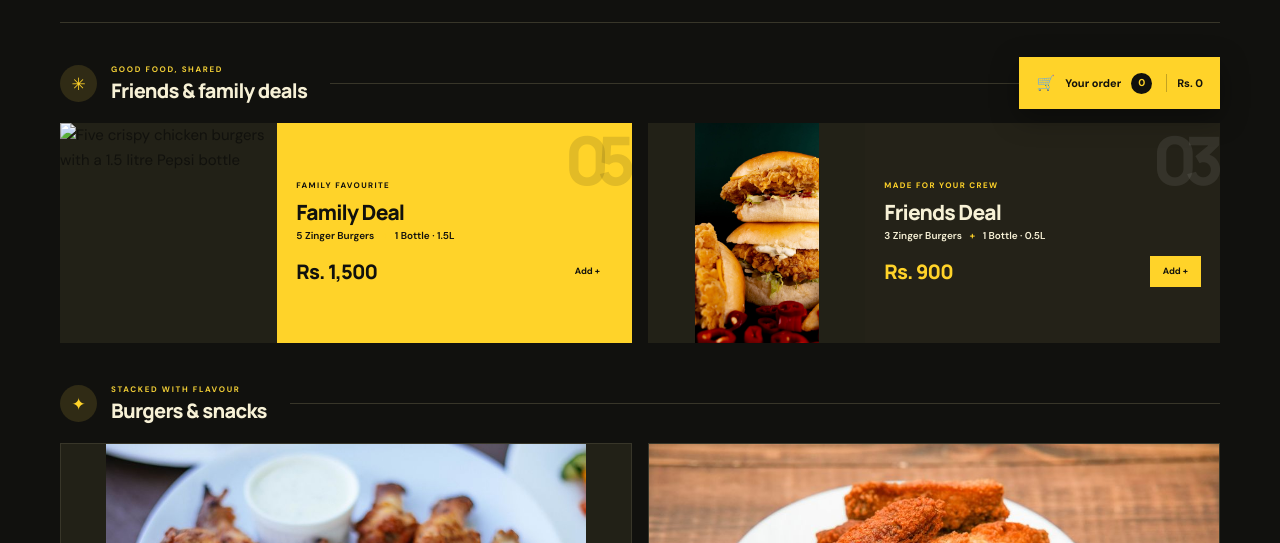
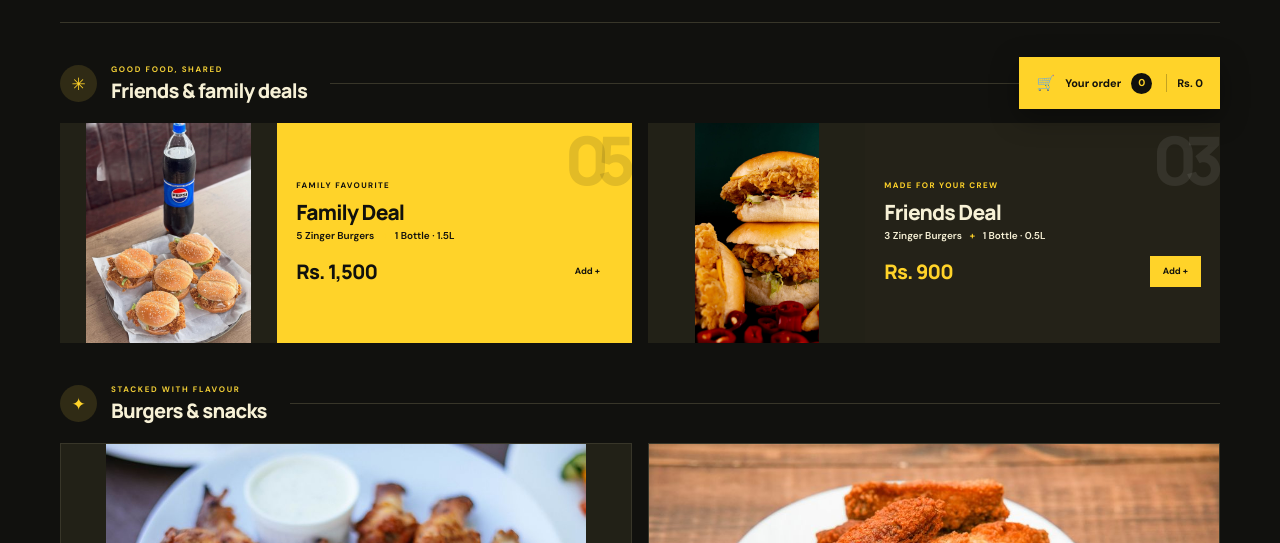
Before and after one commit to AbuSaleh28/friends-n-bites, a plain HTML site: page menu.html in a window 1280 px wide. Shown: the part 669-1212 px from the top of the page. Drawn offline with Linux system fonts and the light colour scheme; files whose address does not match are found by name.

Commit message:
Updated Family Deal Image URL

```diff
--- a/menu.html
+++ b/menu.html
@@ -34,7 +34,7 @@
         <section class="menu-group" id="deals" data-menu-category="deals">
           <div class="menu-group-heading"><span class="menu-group-icon" aria-hidden="true">✳</span><div><p class="eyebrow">GOOD FOOD, SHARED</p><h3>Friends & family deals</h3></div><span class="group-rule"></span></div>
           <div class="deal-menu-grid">
-            <article class="deal-menu-card deal-family" data-product-name="Family Deal" data-product-price="1500"><img class="deal-menu-image" src="images/Family Deal.jpg" alt="Five crispy chicken burgers with a 1.5 litre Pepsi bottle" loading="lazy"><div class="deal-menu-content"><span class="deal-tag">FAMILY FAVOURITE</span><h4>Family Deal</h4><p>5 Zinger Burgers <span>+</span> 1 Bottle · 1.5L</p><div class="deal-menu-bottom"><span class="deal-menu-price">Rs. 1,500</span><button class="add-to-cart" type="button" aria-label="Add Family Deal to cart">Add +</button></div></div><span class="deal-decoration" aria-hidden="true">05</span></article>
+            <article class="deal-menu-card deal-family" data-product-name="Family Deal" data-product-price="1500"><img class="deal-menu-image" src="C:\Users\hp\Desktop\Friends and Bites\images\menu-items\Family Deal.jpg" alt="Five crispy chicken burgers with a 1.5 litre Pepsi bottle" loading="lazy"><div class="deal-menu-content"><span class="deal-tag">FAMILY FAVOURITE</span><h4>Family Deal</h4><p>5 Zinger Burgers <span>+</span> 1 Bottle · 1.5L</p><div class="deal-menu-bottom"><span class="deal-menu-price">Rs. 1,500</span><button class="add-to-cart" type="button" aria-label="Add Family Deal to cart">Add +</button></div></div><span class="deal-decoration" aria-hidden="true">05</span></article>
             <article class="deal-menu-card deal-friends" data-product-name="Friends Deal" data-product-price="900"><img class="deal-menu-image" src="images/menu-items/friends-deal.jpg" alt="Crispy chicken burgers with fresh chilies" loading="lazy"><div class="deal-menu-content"><span class="deal-tag">MADE FOR YOUR CREW</span><h4>Friends Deal</h4><p>3 Zinger Burgers <span>+</span> 1 Bottle · 0.5L</p><div class="deal-menu-bottom"><span class="deal-menu-price">Rs. 900</span><button class="add-to-cart" type="button" aria-label="Add Friends Deal to cart">Add +</button></div></div><span class="deal-decoration" aria-hidden="true">03</span></article>
           </div>
         </section>
```
Also changed, not shown: images/menu-items/Family Deal.jpg (added).
